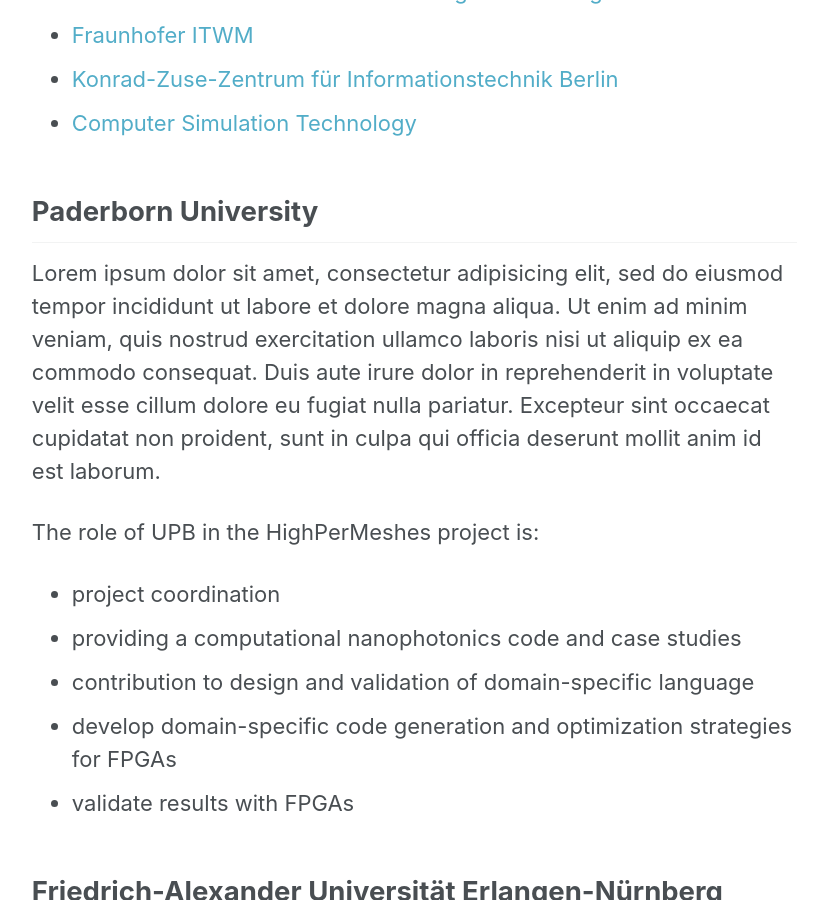
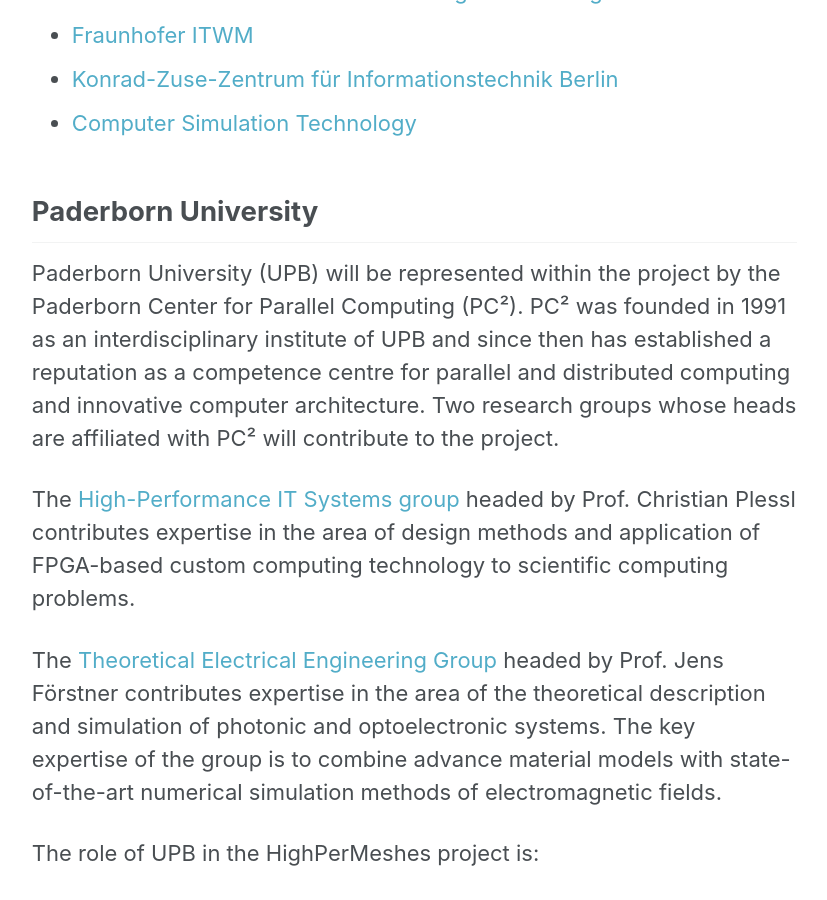
Before and after one commit to HighPerMeshes/highpermeshes.github.io, a Jekyll site: the page built from _pages/consortium.md, in a window 1280 px wide and 900 px high, scrolled down 359 px. Shown: the whole window, without its empty margins (252-1079 px from the left). Built offline with Jekyll 4.4.1, drawn with Linux system fonts in a browser that asks for light colours.

Commit message:
Revise expertise of UPB.

```diff
--- a/_pages/consortium.md
+++ b/_pages/consortium.md
@@ -14,7 +14,11 @@ The HighPerMeshes consortium is formed by four German institutions and one assoc
 <a name="upb"></a>
 ## Paderborn University ##
 
-Lorem ipsum dolor sit amet, consectetur adipisicing elit, sed do eiusmod tempor incididunt ut labore et dolore magna aliqua. Ut enim ad minim veniam, quis nostrud exercitation ullamco laboris nisi ut aliquip ex ea commodo consequat. Duis aute irure dolor in reprehenderit in voluptate velit esse cillum dolore eu fugiat nulla pariatur. Excepteur sint occaecat cupidatat non proident, sunt in culpa qui officia deserunt mollit anim id est laborum.
+Paderborn University (UPB) will be represented within the project by the Paderborn Center for Parallel Computing (PC²). PC² was founded in 1991 as an interdisciplinary institute of UPB and since then has established a reputation as a competence centre for parallel and distributed computing and innovative computer architecture. Two research groups whose heads are affiliated with PC² will contribute to the project.
+
+The [High-Performance IT Systems group](http://cs.uni-paderborn.de/hit) headed by Prof. Christian Plessl contributes expertise in the area of design methods and application of FPGA-based custom computing technology to scientific computing problems.
+
+The [Theoretical Electrical Engineering Group](http://tet.uni-paderborn.de) headed by Prof. Jens Förstner contributes expertise in the area of the theoretical description and simulation of photonic and optoelectronic systems. The key expertise of the group is to combine advance material models with state-of-the-art numerical simulation methods of electromagnetic fields.
 
 The role of UPB in the HighPerMeshes project is:
 * project coordination
```
